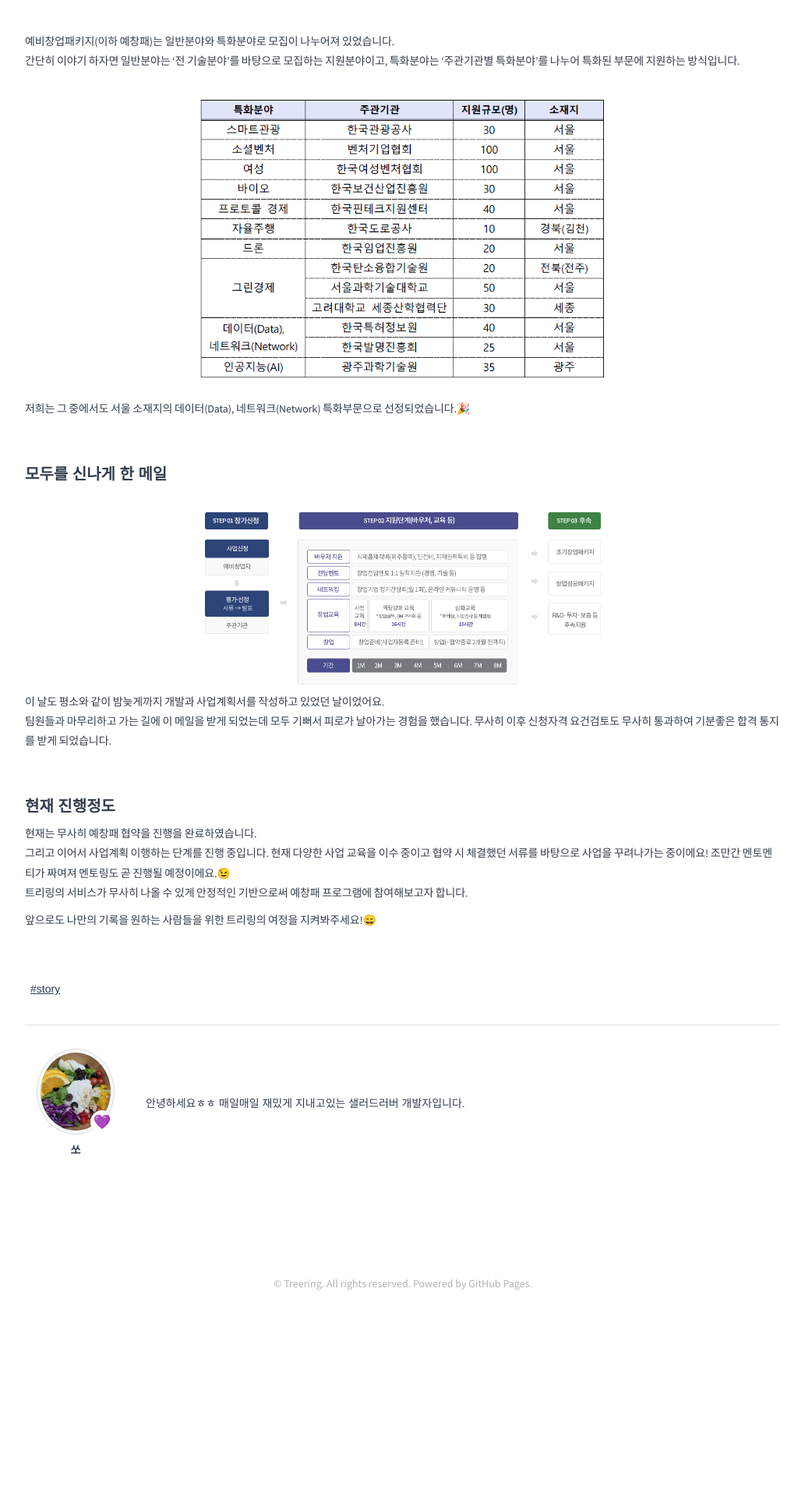
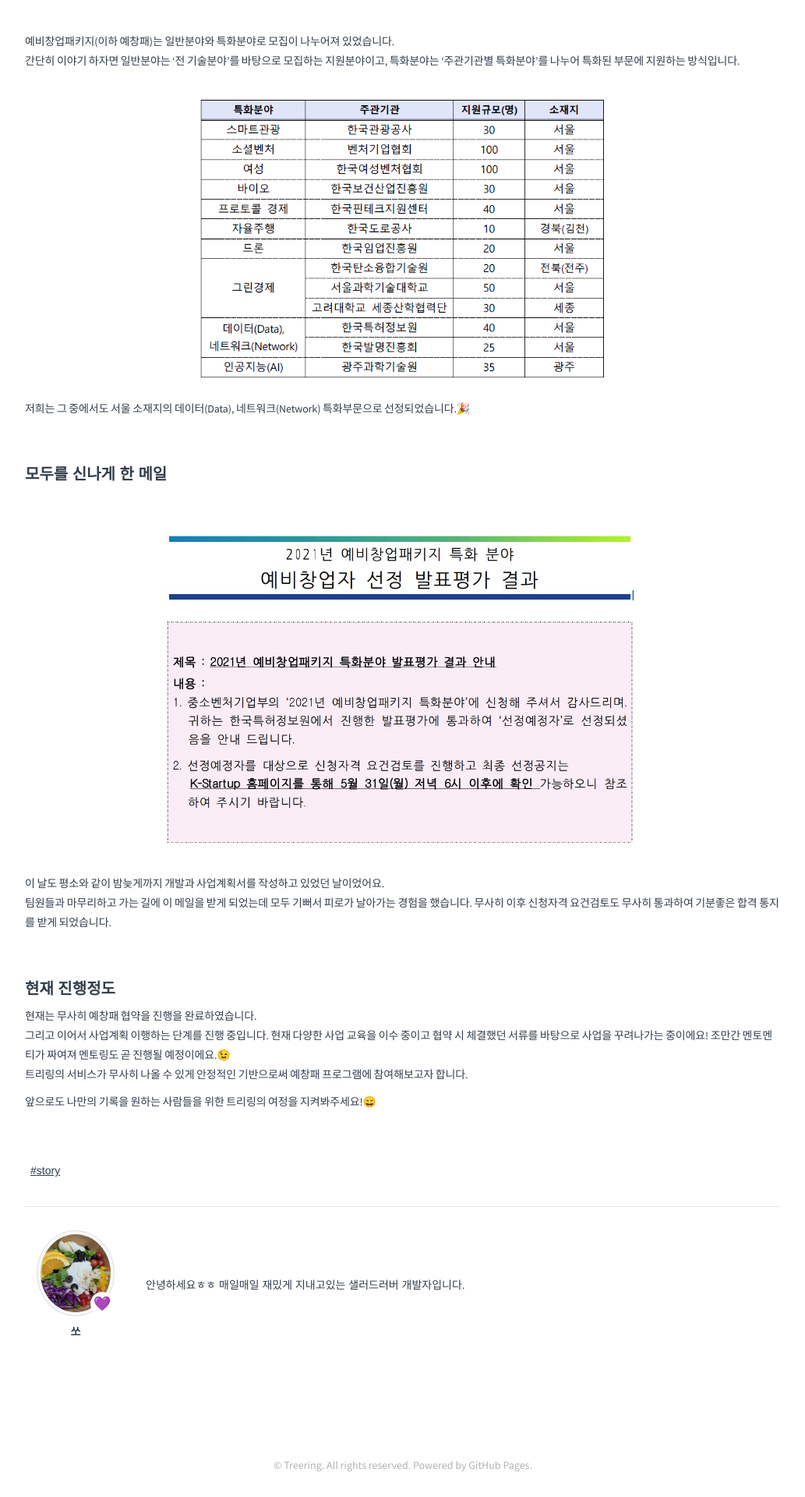
Before and after one commit to ourtreering/ourtreering.github.io, a Jekyll site: the page built from tech/2106281152/index.md, in a window 1280 px wide. Shown: the part 1268-3188 px from the top of the page at 78% size, without its empty margins (123-1156 px from the left). Built offline with Jekyll 4.4.1, drawn with Linux system fonts in a browser that asks for light colours; comment, search, counter and statistics services are not loaded; before the commit the page ends 2955 px from its top, so only the background shows below that.

Commit message:
fix:예창패 포스팅 사진 최종수정

```diff
--- a/tech/2106281152/index.md
+++ b/tech/2106281152/index.md
@@ -33,7 +33,7 @@
 
 
 ### 모두를 신나게 한 메일
-<br><img src="img/21062812.jpg" style="zoom:50%; display: center;">
+<br><img src="img/2106281.jpg" style="zoom:60%; display: center;">
 
 이 날도 평소와 같이 밤늦게까지 개발과 사업계획서를 작성하고 있었던 날이었어요.<br>
 팀원들과 마무리하고 가는 길에 이 메일을 받게 되었는데 모두 기뻐서 피로가 날아가는 경험을 했습니다.
```
